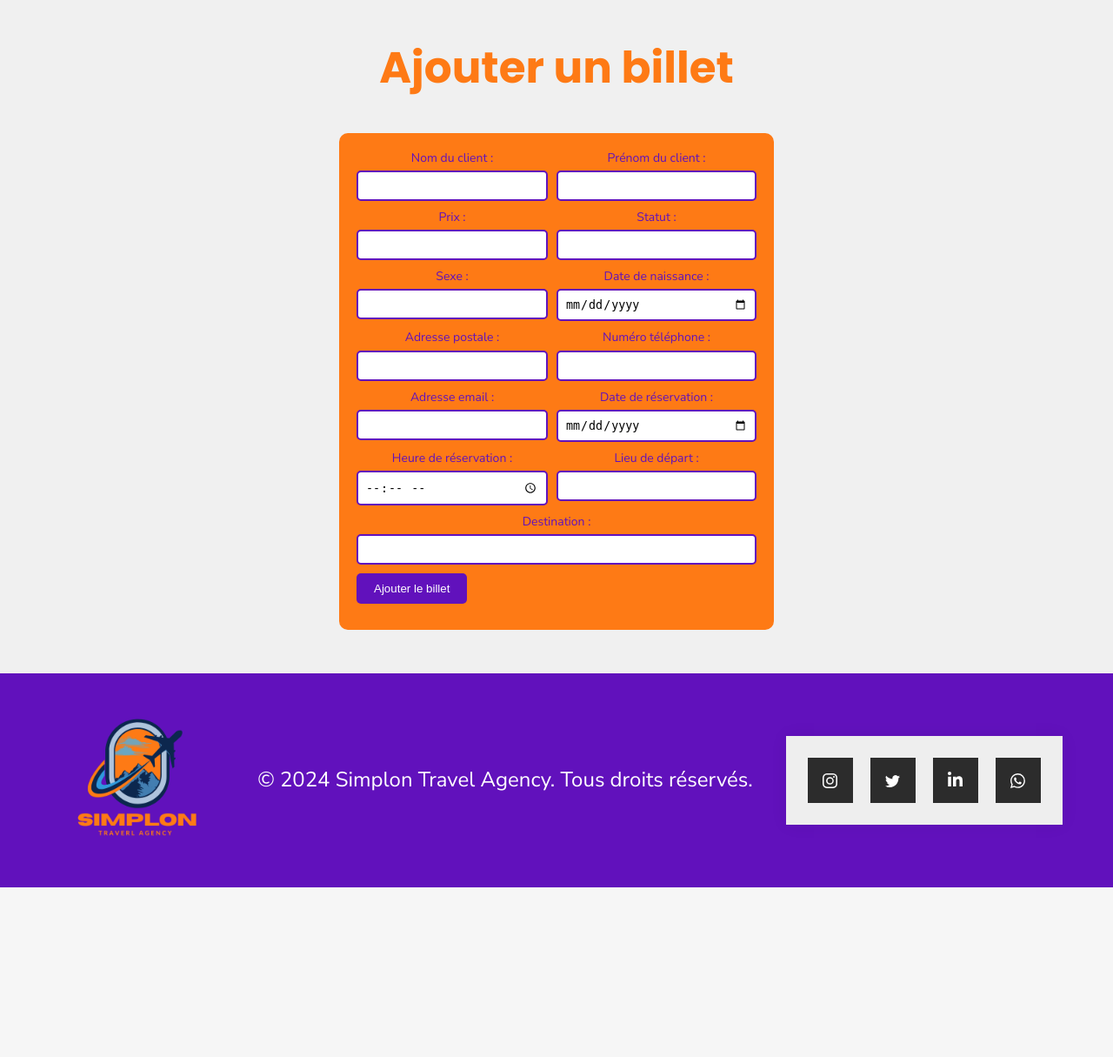
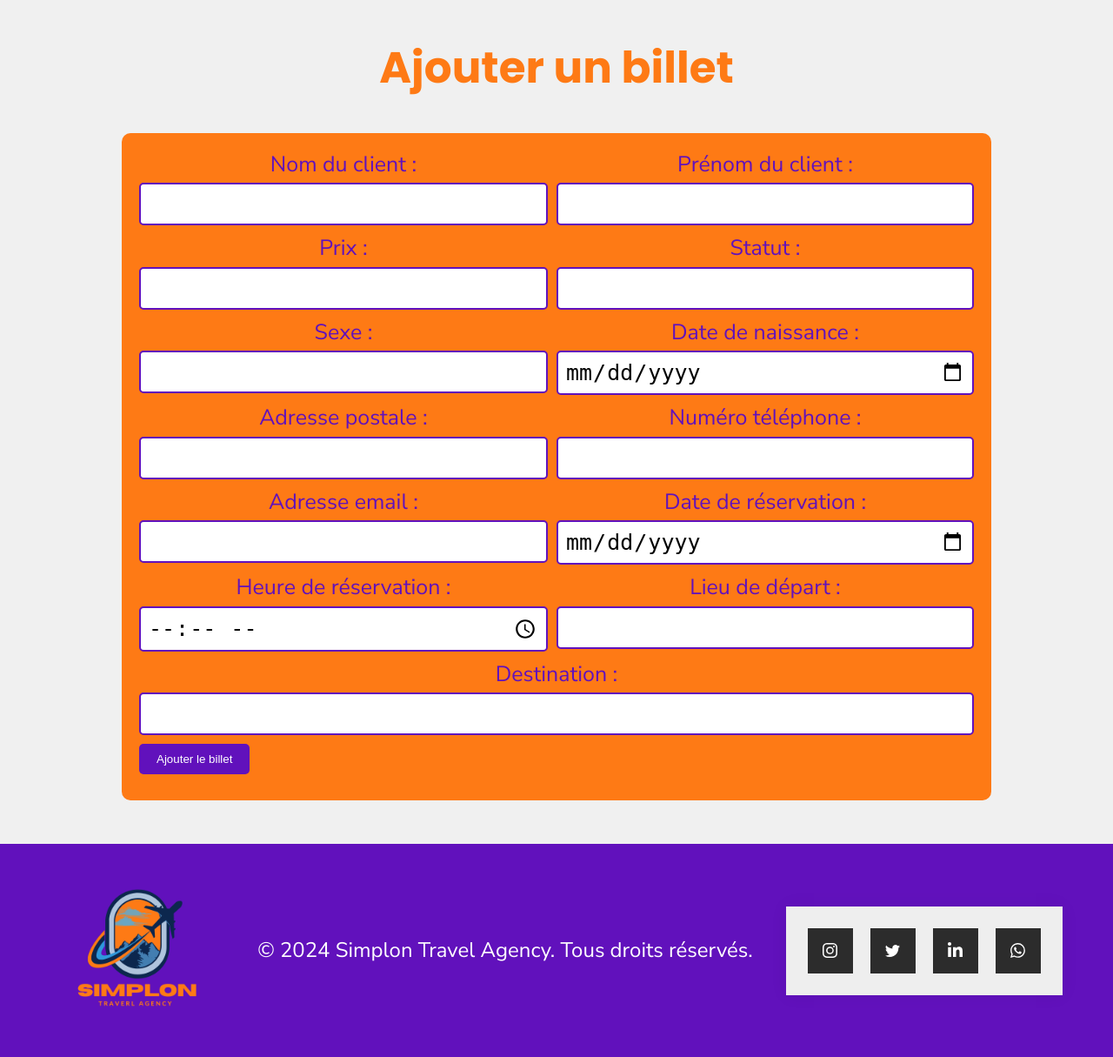
Before and after one commit to ndourmouhammad/gestion_billets, a PHP site: page /create.php in a window 1280 px wide. Shown: the part 774-1989 px from the top of the page at 87% size. Before the commit the page ends 1794 px from the top, so only its background shows below. Run offline with PHP 8.4, Linux system fonts and the light colour scheme.

Commit message:
réglages de la page réservation

```diff
--- a/style/create.css
+++ b/style/create.css
@@ -30,7 +30,7 @@ body {
 }
 
 .reservation-form {
-    max-width: 500px;
+    max-width: 1000px;
     margin: 0 auto;
     padding: 20px;
     background-color: #FE7A15;
@@ -56,6 +56,7 @@ body {
     display: block;
     margin-bottom: 5px;
     color: #6111BC;
+    font-size: 25px;
 }
 
 .form-group input[type="text"],
@@ -67,6 +68,7 @@ body {
     padding: 8px;
     border: 2px solid #6111BC;
     border-radius: 5px;
+    font-size: 25px;
 }
 
 .form-row button {
```
